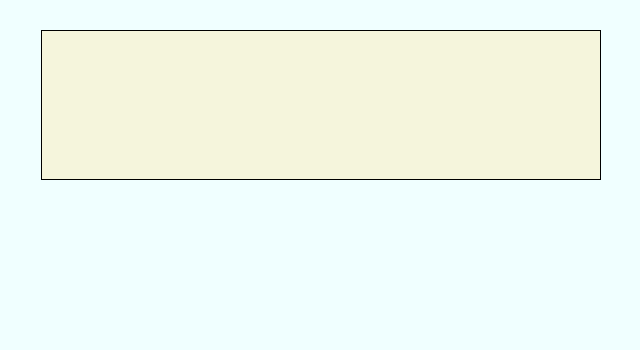
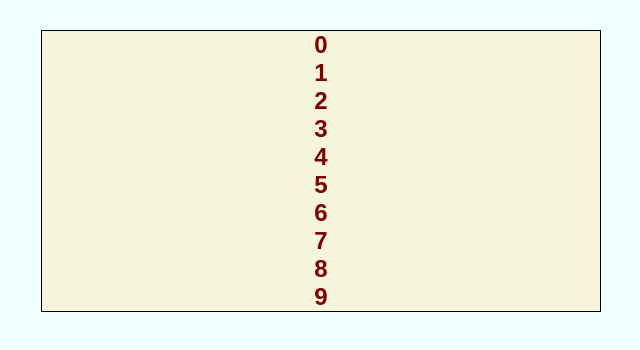
Before and after one commit to baranysf/40-JS-for, a plain HTML site: page index.html in a window 1280 px wide. Shown: the whole page, without its empty margins (319-959 px from the left). Drawn offline with Linux system fonts and the light colour scheme.

Commit message:
proje tamam

```diff
--- a/css/style.css
+++ b/css/style.css
@@ -18,4 +18,5 @@ body{
     margin-top: 30px;
     min-height: 150px;
     background-color: beige;
+    text-align: center;
 }
--- a/index.html
+++ b/index.html
@@ -8,9 +8,10 @@
     <title>Document</title>
 </head>
 <body>
-    <div class="result">
+    <div class="result" id="result">
 
     </div>
+
 
 
 
--- a/js/script.js
+++ b/js/script.js
@@ -0,0 +1,20 @@
+var index;
+
+
+console.log('index');
+
+
+
+
+
+
+
+
+
+
+
+for(index=0;index<10;index++){
+    document.getElementById('result').innerHTML += index + "<br>";
+}
+
+document.getElementById('result').style.color = "maroon";
```
